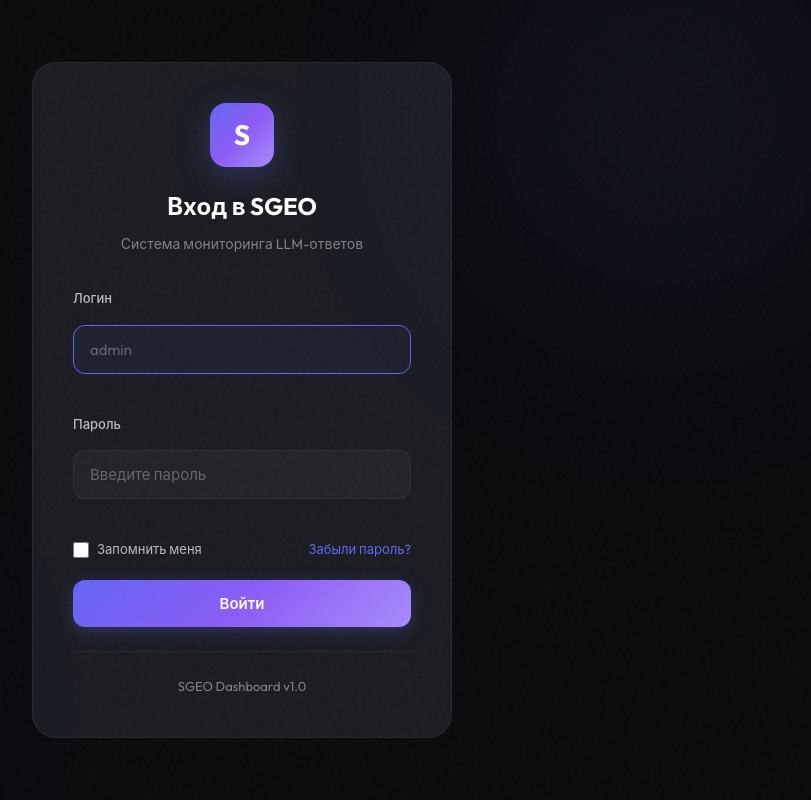
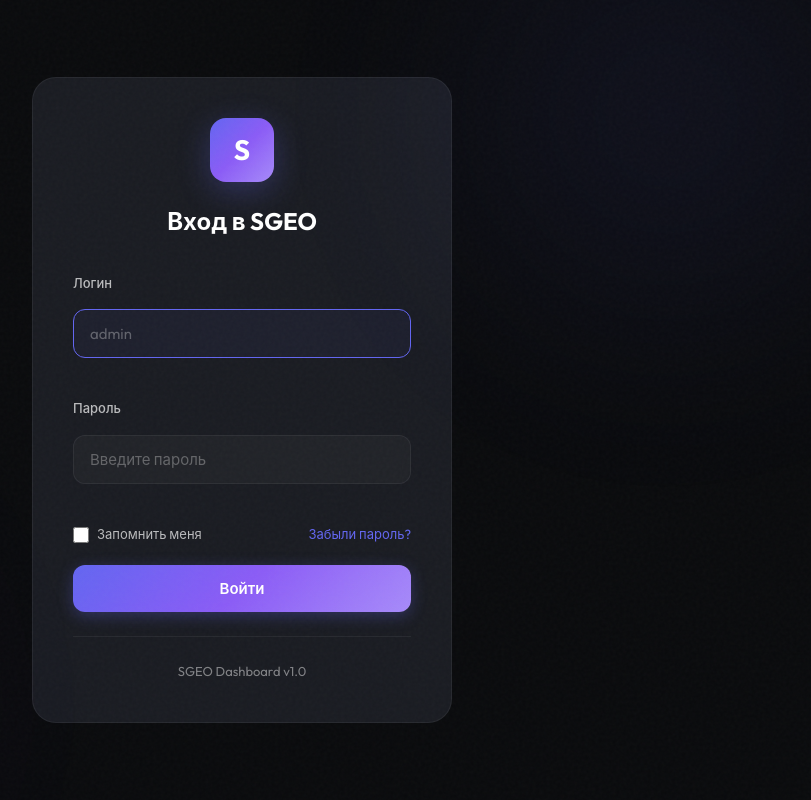
Before and after one commit to timon777/sgeo-dashboard-php, a PHP site: page /login in a window 1280 px wide. Shown: the whole page, without its empty margins (398-1209 px from the left). Run offline with PHP 8.4, Linux system fonts and the light colour scheme.

Commit message:
Remove subtitle from login page

```diff
--- a/src/Views/auth/login.php
+++ b/src/Views/auth/login.php
@@ -191,7 +191,6 @@
                         <span>S</span>
                     </div>
                     <h1 class="login-title">Вход в SGEO</h1>
-                    <p class="login-subtitle">Система мониторинга LLM-ответов</p>
                 </div>
 
                 <?php if (!empty($error)): ?>
```
